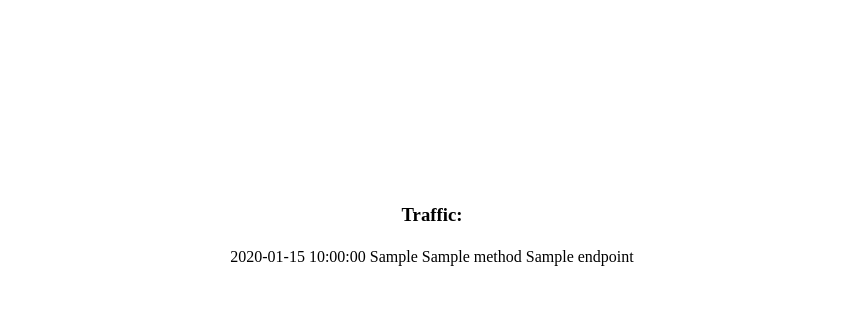
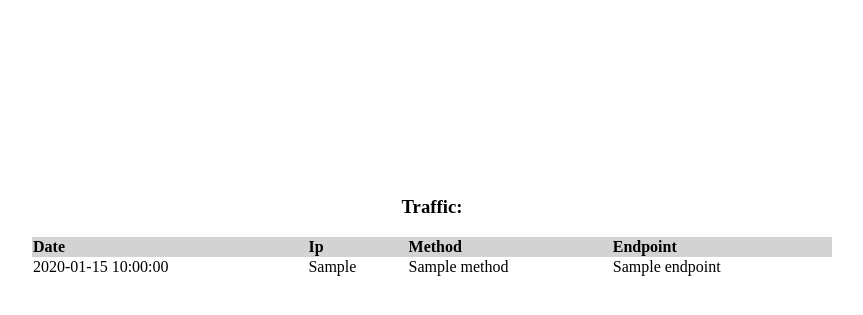
Before and after one commit to Wribbe/project-lillemi, a Python web app: template lillemi/templates/traffic.html in a window 1280 px wide. Shown: the part 173-488 px from the top of the page, without its empty margins (208-1071 px from the left). Run offline with Jinja, Linux system fonts and the light colour scheme; the template is opened without the code that fills it: most values are stand-ins (such as "Sample title", 1, 10 or a date in 2020).

Commit message:
Add some styling to the /info/traffic endpoint

```diff
--- a/lillemi/static/style.css
+++ b/lillemi/static/style.css
@@ -47,3 +47,14 @@ button {
 form div {
   margin: .3em 0em 0em 0em;
 }
+
+#table-traffic {
+  border-collapse: collapse;
+  width: 50em;
+  max-width: 80vw;
+  text-align: left;
+}
+
+#table-traffic tr:nth-child(odd) {
+  background-color: lightgray;
+}
--- a/lillemi/templates/traffic.html
+++ b/lillemi/templates/traffic.html
@@ -2,7 +2,13 @@
 {% block content %}
   <h3>Traffic:</h3>
   <table id="table-traffic">
-    {% for visit in visits %}
+    <tr>
+      <th> Date </th>
+      <th> Ip </th>
+      <th> Method </th>
+      <th> Endpoint </th>
+    </tr>
+    {% for visit in visits | reverse %}
       <tr>
         <td> {{ visit.datetime }} </td>
         <td> {{ visit.ip }} </td>
```
